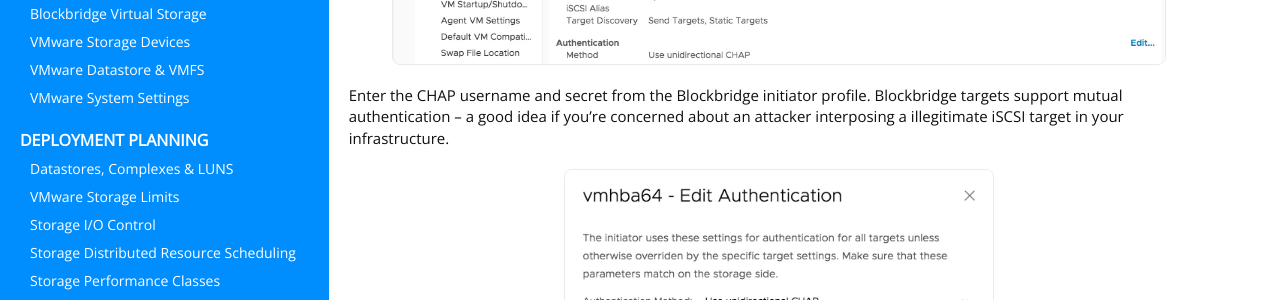
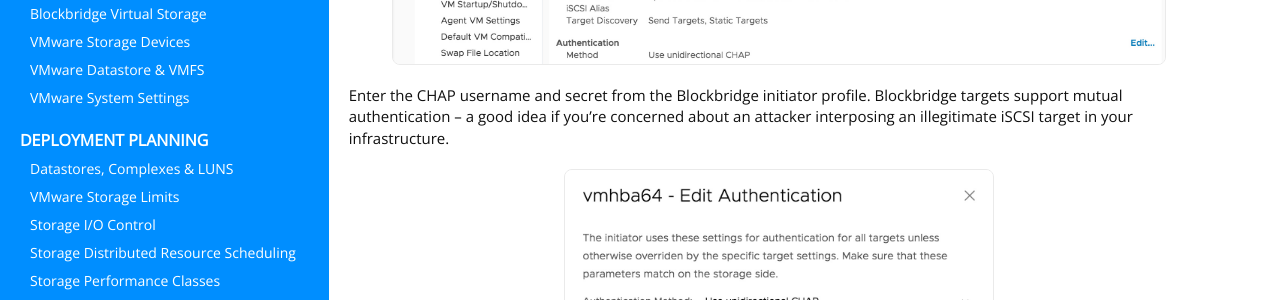
Before and after one commit to blockbridge/blockbridge-kb, a Jekyll site: the page built from guide/vmware/index.md, in a window 1280 px wide and 900 px high, scrolled down 21331 px. Shown: the part 175-475 px from the top of the window. Built offline with Jekyll 4.4.1, drawn with Linux system fonts in a browser that asks for light colours; nearby versions of some CDN libraries; comment, search, counter and statistics services are not loaded; some of the changed text lies outside the part shown.

Commit message:
fix two grammies

```diff
--- a/guide/vmware/index.md
+++ b/guide/vmware/index.md
@@ -766,7 +766,7 @@
 
 Enter the CHAP username and secret from the Blockbridge initiator
 profile. Blockbridge targets support mutual authentication -- a good idea if
-you're concerned about an attacker interposing a illegitimate iSCSI target in
+you're concerned about an attacker interposing an illegitimate iSCSI target in
 your infrastructure.
 
 {% include img.html align="center" max-width="50%" file="image23.jpg"
```
Also changed, not shown: other parts of guide/vmware/index.md (+1 -1 lines).
